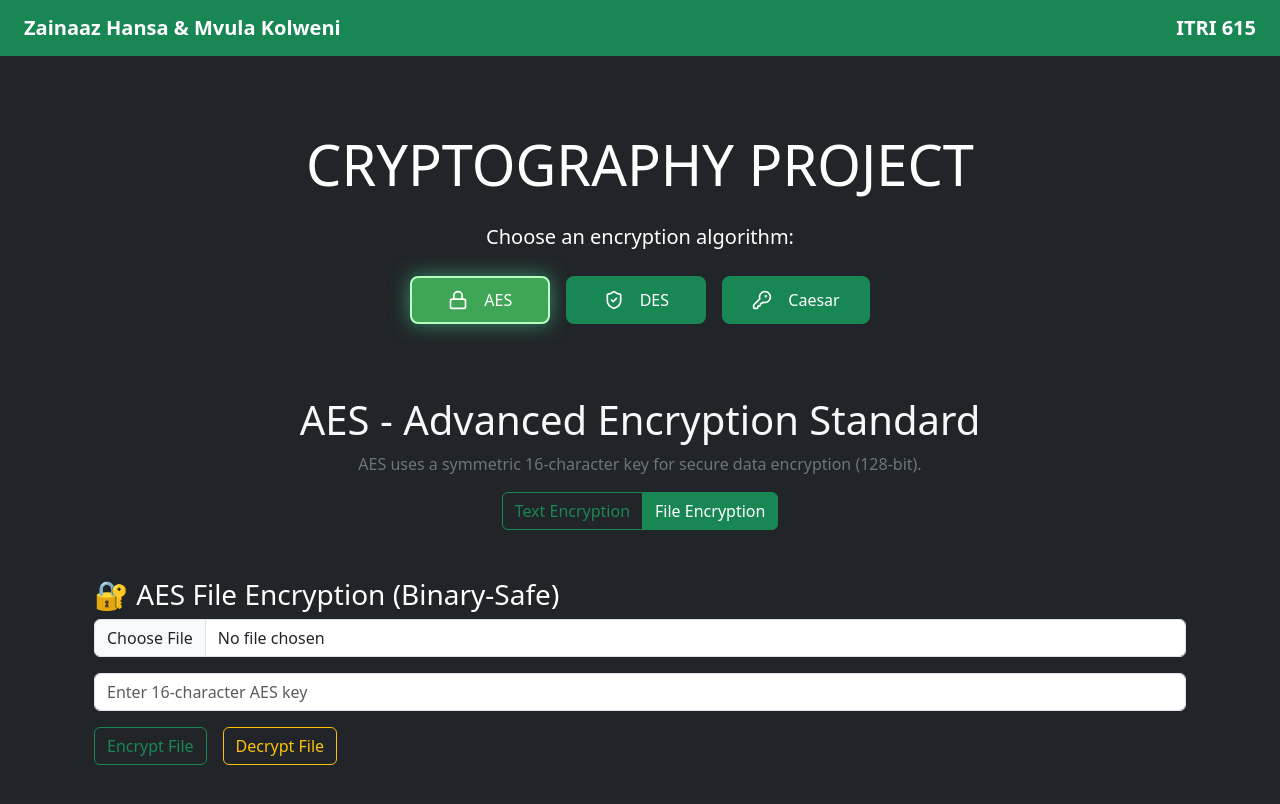
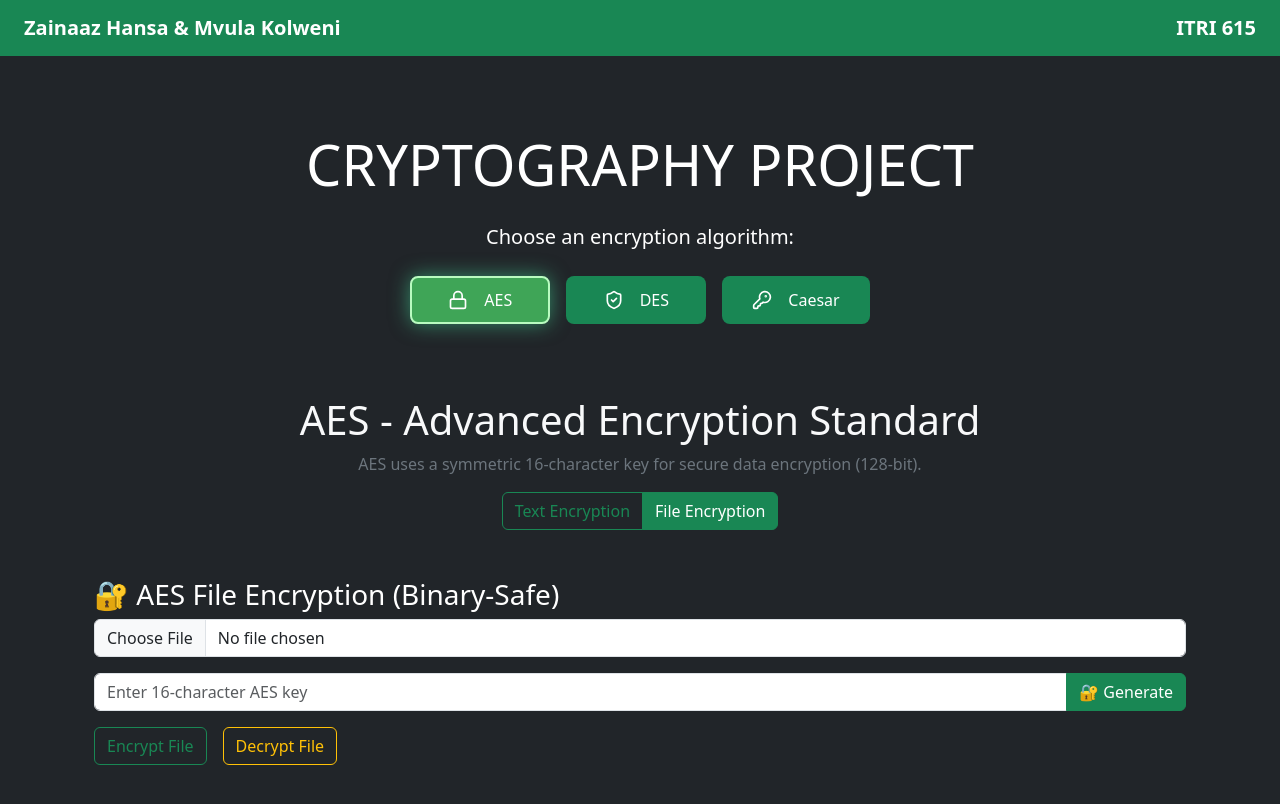
Before and after one commit to zainaaazz/CryptographyWebApp, a React (Create React App) app in the folder frontend/: page /aes in a window 1280 px wide. Both pictures are taken after a click on the button "File Encryption". Shown: the top 804 px of the page. Built offline with nearby package versions, Linux system fonts and the light colour scheme.

Commit message:
generate random key

```diff
--- a/frontend/src/components/AESFileEncryptor.js
+++ b/frontend/src/components/AESFileEncryptor.js
@@ -64,7 +64,27 @@ export default function AESFileEncryptor() {
       {error && <div className="alert alert-danger">{error}</div>}
 
       <input type="file" className="form-control mb-3" onChange={handleUpload} />
-      <input type="text" className="form-control mb-3" placeholder="Enter 16-character AES key" value={key} onChange={(e) => setKey(e.target.value)} />
+
+      <div className="input-group mb-3">
+        <input
+          type="text"
+          className="form-control"
+          placeholder="Enter 16-character AES key"
+          value={key}
+          onChange={(e) => setKey(e.target.value)}
+        />
+        <button
+          className="btn btn-success"
+          type="button"
+          onClick={() => {
+            const chars = 'ABCDEFGHIJKLMNOPQRSTUVWXYZabcdefghijklmnopqrstuvwxyz0123456789';
+            const randomKey = Array.from({ length: 16 }, () => chars[Math.floor(Math.random() * chars.length)]).join('');
+            setKey(randomKey);
+          }}
+        >
+          🔐 Generate
+        </button>
+      </div>
 
       <div className="d-flex gap-3 mb-3">
         <button className="btn btn-outline-success" onClick={() => encryptOrDecrypt('encrypt')}>Encrypt File</button>
--- a/frontend/src/components/DESFileEncryptor.js
+++ b/frontend/src/components/DESFileEncryptor.js
@@ -64,13 +64,27 @@ export default function DESFileEncryptor() {
       {error && <div className="alert alert-danger">{error}</div>}
 
       <input type="file" className="form-control mb-3" onChange={handleFileChange} />
+      <div className="input-group mb-3">
         <input
           type="text"
-        className="form-control mb-3"
+          className="form-control"
           placeholder="Enter 24-character DES key"
           value={key}
           onChange={(e) => setKey(e.target.value)}
         />
+        <button
+          className="btn btn-success"
+          type="button"
+          onClick={() => {
+            const chars = 'ABCDEFGHIJKLMNOPQRSTUVWXYZabcdefghijklmnopqrstuvwxyz0123456789';
+            const randomKey = Array.from({ length: 24 }, () => chars[Math.floor(Math.random() * chars.length)]).join('');
+            setKey(randomKey);
+          }}
+        >
+          🔐 Generate
+        </button>
+      </div>
+
 
       <div className="d-flex gap-2 mb-3">
         <button className="btn btn-outline-success" onClick={() => handleEncryptOrDecrypt('encrypt')}>
```
Lines whose indentation alone changed are shown as unchanged.
